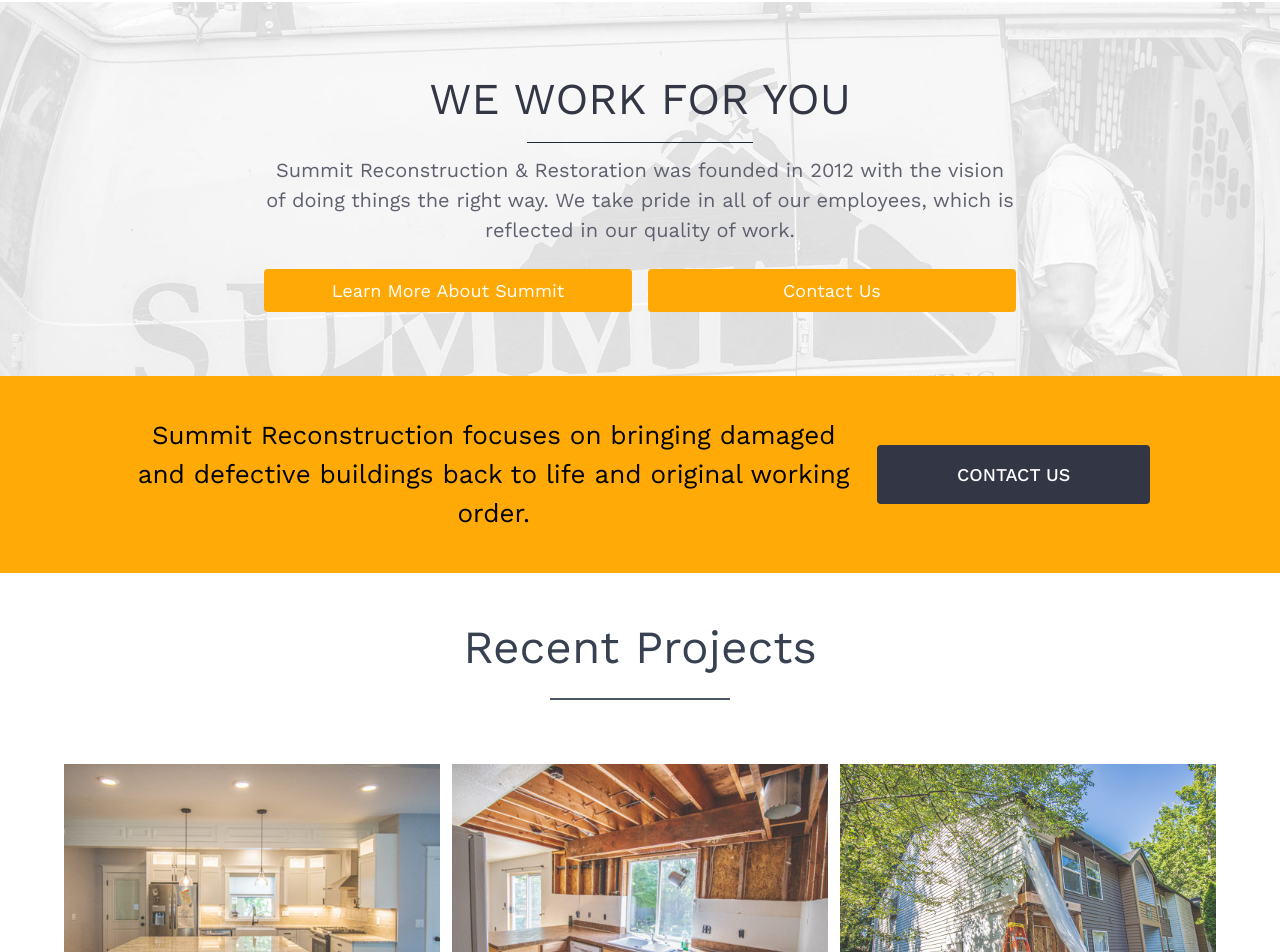
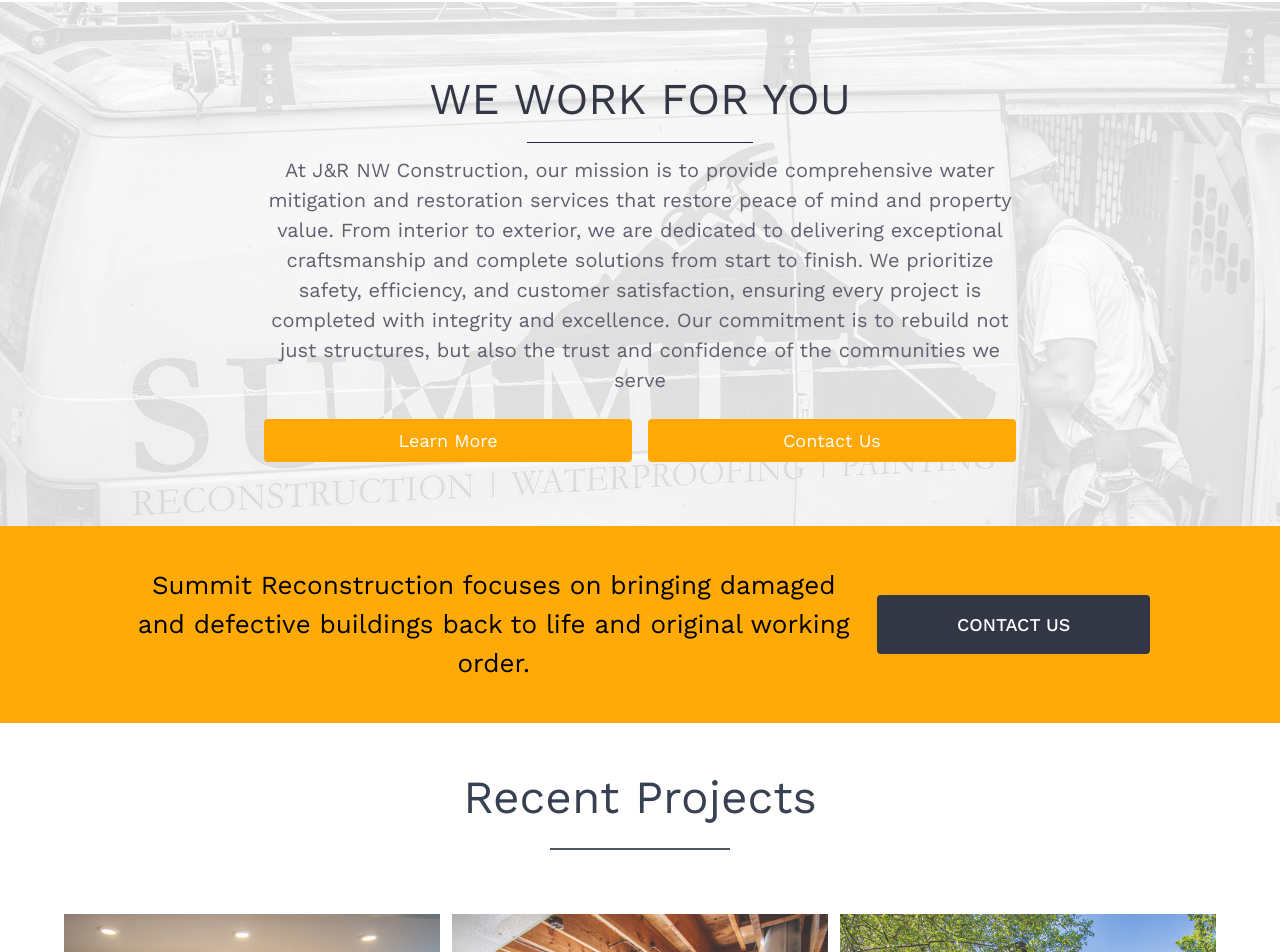
Before and after one commit to akashindex/summitreconstruction, a React (Vite) app: page / in a window 1280 px wide. Shown: the part 977-1929 px from the top of the page. Built offline with nearby package versions, Linux system fonts and the light colour scheme.

Commit message:
services

```diff
--- a/src/App.jsx
+++ b/src/App.jsx
@@ -21,7 +21,7 @@
         {/* Main Site Layout */}
         <Route path="/" element={<Layout><Home /></Layout>} />
         <Route path="/Services" element={<Layout><Services /></Layout>} />
-        <Route path="/Contact" element={<Layout><Contactpage /></Layout>} />
+        <Route path="/contact" element={<Layout><Contactpage /></Layout>} />
         <Route path="/Avebrand" element={<Layout><Brandpage /></Layout>} />
         <Route path="/Holcomb" element={<Layout><Holcombpage /></Layout>} />
         <Route path="/Montclair" element={<Layout><Montclairpage /></Layout>} />
--- a/src/component/Reconstruction/Team.jsx
+++ b/src/component/Reconstruction/Team.jsx
@@ -4,7 +4,10 @@
 
 function Team() {
   return (
-    <div className="relative bg-cover bg-center font-worksans py-16 px-6" style={{ backgroundImage: `url(${teamimage})` }}>
+    <div
+      className="relative bg-cover bg-center font-worksans py-16 px-6"
+      style={{ backgroundImage: `url(${teamimage})` }}
+    >
       {/* Dark Overlay */}
       {/* <div className="absolute inset-0 bg-white bg-opacity-70"></div> */}
 
@@ -15,20 +18,27 @@
         </h2>
         <div className="mt-[10px] w-[30%] h-[1px] bg-gray-800 mx-auto"></div>
         <p className="text-[#5f616f] text-[16px] md:text-[20px] mt-3">
-          Summit Reconstruction & Restoration was founded in 2012 with the vision of doing things the right way. We take pride in all of our employees, which is reflected in our quality of work.
+          At J&R NW Construction, our mission is to provide comprehensive water
+          mitigation and restoration services that restore peace of mind and
+          property value. From interior to exterior, we are dedicated to
+          delivering exceptional craftsmanship and complete solutions from start
+          to finish. We prioritize safety, efficiency, and customer
+          satisfaction, ensuring every project is completed with integrity and
+          excellence. Our commitment is to rebuild not just structures, but also
+          the trust and confidence of the communities we serve
         </p>
 
         {/* Buttons */}
         <div className="mt-6 flex max-sm:flex-col justify-center gap-4">
           <button className="flex-1 bg-[#fea905] text-[18px] text-white py-2 px-6 rounded transition">
-            Learn More About Summit
+            Learn More
           </button>
-          <Link to="/Contact" className="flex-1 bg-[#fea905] text-[18px] text-white py-2 px-6 rounded transition">
-
+          <Link
+            to="/Contact"
+            className="flex-1 bg-[#fea905] text-[18px] text-white py-2 px-6 rounded transition"
+          >
             Contact Us
-            </Link>
-
-
+          </Link>
         </div>
       </div>
     </div>
--- a/src/component/chosseUs/ChooseUs.jsx
+++ b/src/component/chosseUs/ChooseUs.jsx
@@ -2,7 +2,7 @@
 import { FaRegLightbulb } from "react-icons/fa";
 import { FiMessageCircle } from "react-icons/fi";
 import { BsEmojiSmile } from "react-icons/bs";
-
+import { Link } from "react-router-dom";
 const ChooseUs = () => {
     const [activeTab, setActiveTab] = useState(0);
 
@@ -58,7 +58,10 @@
                 </div>
                 <div className="pt-[40px]">
                     <button className="px-4 py-2 bg-[#FFAA06] text-white hover:bg-yellow-600">
+                        <Link to="/contact">
                         LET'S WORK TOGETHER
+                        </Link>
+
                     </button>
                 </div>
             </div>
--- a/src/component/navbar/Navbar.jsx
+++ b/src/component/navbar/Navbar.jsx
@@ -82,7 +82,7 @@
                 Our Project
               </Link>
 
-              <a href="/Contact" className="text-white px-4">
+              <a href="/contact" className="text-white px-4">
                 Contact
               </a>
             </div>
```
